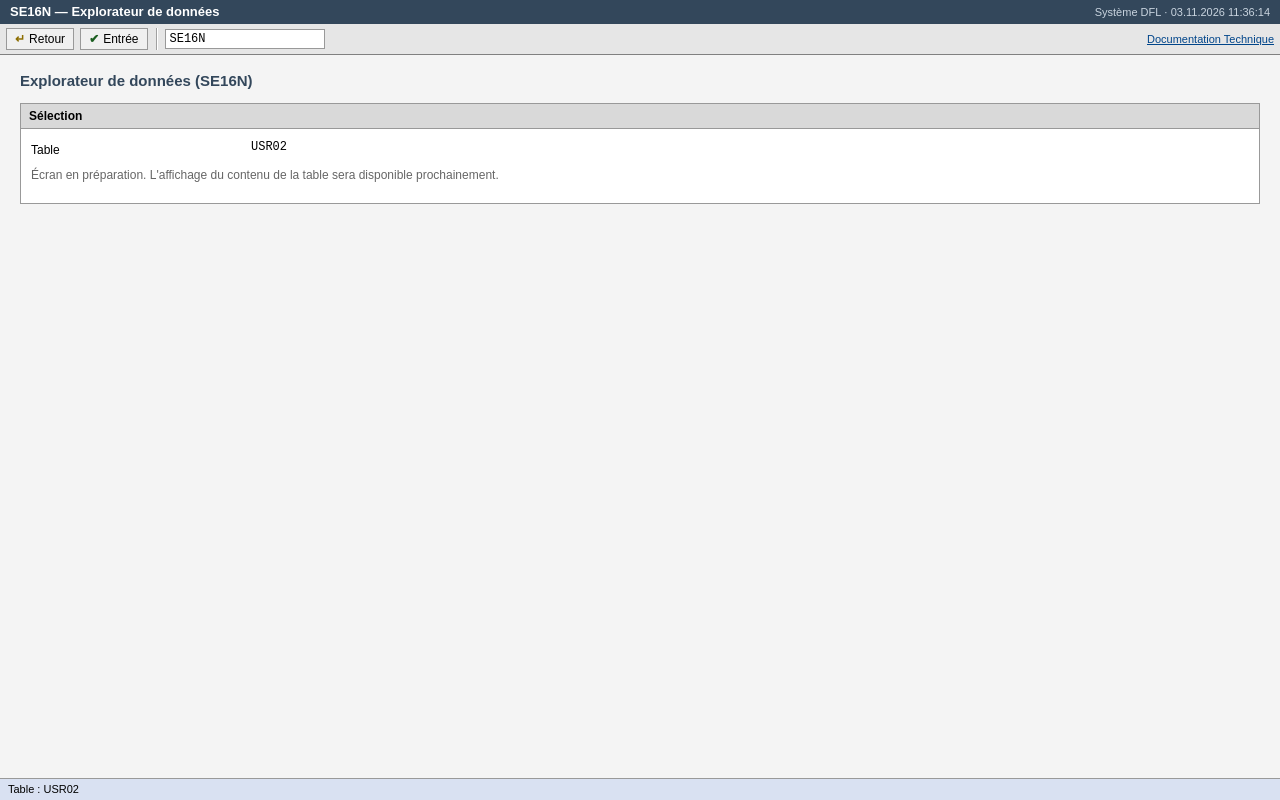
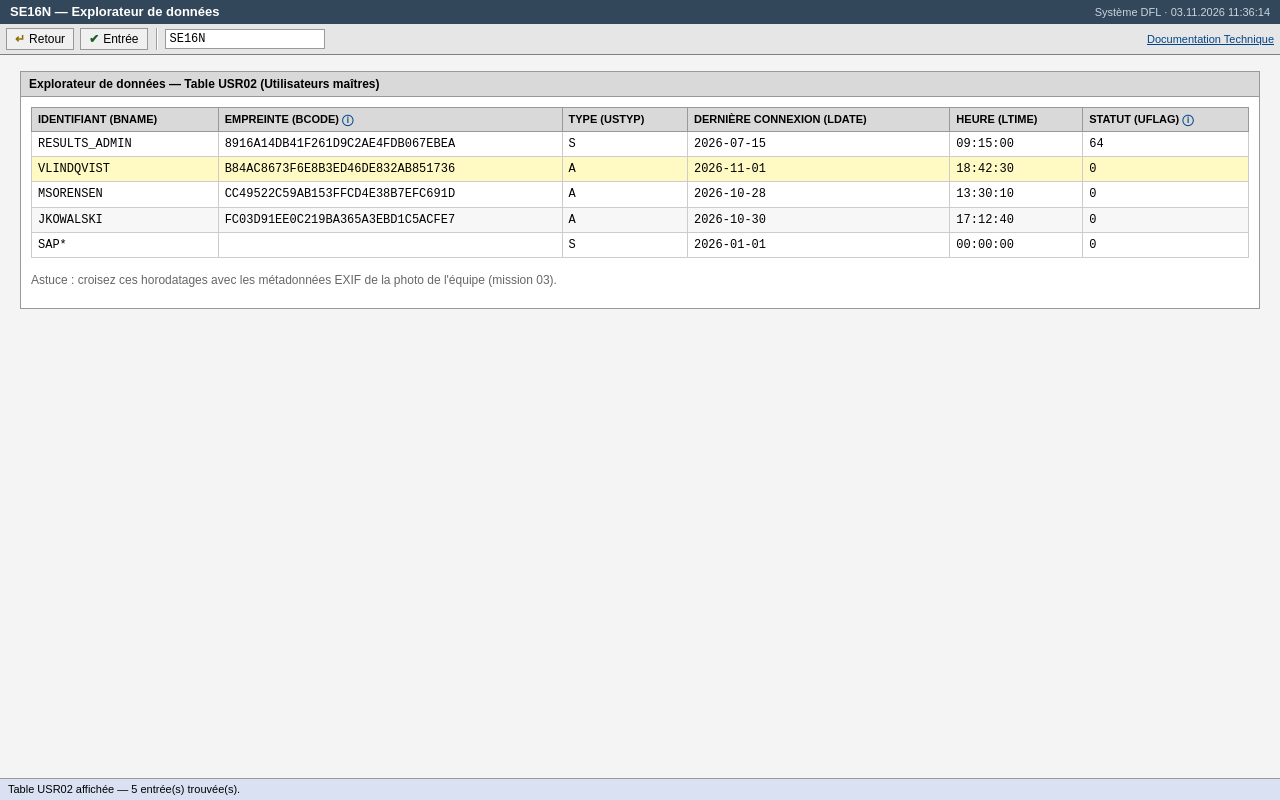
Before and after one commit to n-drobyshevski/biathlon-, a Flask app: page /sap/se16n?table=USR02 in a window 1280 px wide. Run offline with Flask 3, Linux system fonts and the light colour scheme; the visitor is signed in with stand-in values (Sample User, id 1).

Commit message:
Add SE16N data browser for table USR02 to challenge 14
- se16n.html: ALV-style USR02 table with French headers, formatted dates
  and times (raw SAP value in the title attribute), highlighted
  VLINDQVIST row, BCODE and UFLAG tooltips, EXIF hint caption
- /sap/se16n serves USR02 only; any other table shows a red status bar
  'Table non autorisée pour cet audit.' and never echoes the name
- Rows are kept identical to handouts/generate.py (SAP_USR02_export.csv);
  BCODE = MD5(UPPERCASE(password)) computed at startup; no flag on screen
- Tooltip bubble now wraps inside nowrap table headers; right-hand
  column tooltips open leftwards
- Guard test fails if the screen and the generated CSV ever diverge

Co-Authored-By: Claude Sonnet 5.5 <noreply@anthropic.com>
Claude-Session: https://claude.ai/code/session_01QZGtzZJv4v9aAvdvcqqzvx

```diff
--- a/challenges/14-sap-gateway/app/app.py
+++ b/challenges/14-sap-gateway/app/app.py
@@ -14,6 +14,7 @@ gateway accepts registrations; registering a program returns the flag.
 Teaches: why gateway reginfo/secinfo ACLs matter, reading an exposed gateway
 monitor, recognising a permissive ACL.
 """
+import hashlib
 import hmac
 import os
 import sys
@@ -77,6 +78,43 @@ REGINFO = """# reginfo, Gateway registration ACL (DFL / sapgw00)
 #
 P TP=* HOST=* USER=* ACCESS=*
 """
+
+# --------------------------------------------------------------------------
+# SE16N data browser: table USR02 (user master).
+# The rows MUST stay identical to handouts/generate.py gen_sap(), which writes
+# SAP_USR02_export.csv: players compare this screen to that file. The shared
+# fields (BNAME, BCODE, UFLAG, LDATE=TRDAT, LTIME) are guarded by a test; USTYP
+# only exists on screen. BCODE is the simplified legacy scheme used by the
+# whole exercise: MD5(UPPERCASE(password)), upper-case hex. These passwords are
+# fiction for the cracking exercise, not real credentials.
+# --------------------------------------------------------------------------
+def bcode(password):
+    if not password:
+        return ""
+    return hashlib.md5(password.upper().encode()).hexdigest().upper()
+
+
+# (MANDT, BNAME, password, USTYP, LDATE, LTIME, UFLAG), same order as the CSV
+_USR02_SOURCE = [
+    ("001", "RESULTS_ADMIN", "ADMIN2019", "S", "20260715", "091500", 64),
+    ("001", "VLINDQVIST", "CHIP7", "A", "20261101", "184230", 0),
+    ("001", "MSORENSEN", "SUMMER", "A", "20261028", "133010", 0),
+    ("001", "JKOWALSKI", "SWIM2020", "A", "20261030", "171240", 0),
+    ("000", "SAP*", None, "S", "20260101", "000000", 0),
+]
+USR02 = [{"MANDT": m, "BNAME": n, "BCODE": bcode(pw), "USTYP": t,
+          "LDATE": d, "LTIME": tm, "UFLAG": f}
+         for m, n, pw, t, d, tm, f in _USR02_SOURCE]
+HIGHLIGHT_USER = "VLINDQVIST"      # last logon inside the sabotage window
+
+
+def fmt_date(raw):
+    return f"{raw[0:4]}-{raw[4:6]}-{raw[6:8]}"
+
+
+def fmt_time(raw):
+    return f"{raw[0:2]}:{raw[2:4]}:{raw[4:6]}"
+
 
 # Defaults shown in the registration form.
 DEFAULT_TP = "Z_EXPLOIT_RFC"
@@ -142,7 +180,15 @@ def sap_cmd():
 
 @app.get("/sap/se16n")
 def sap_se16n():
-    return sap_render("sap_se16n.html", table=request.args.get("table", ""))
+    # Only USR02 may be browsed; the table name is never echoed back.
+    table = request.args.get("table", "USR02").strip().upper()
+    if table != "USR02":
+        return sap_render("sap_message.html",
+                          status_class_val="sap-statusbar--error",
+                          status_msg_val="Table non autorisée pour cet audit.")
+    rows = [dict(r, ldate_fmt=fmt_date(r["LDATE"]), ltime_fmt=fmt_time(r["LTIME"]),
+                 hot=r["BNAME"] == HIGHLIGHT_USER) for r in USR02]
+    return sap_render("se16n.html", rows=rows)
 
 
 @app.get("/sap/sm37")
--- a/challenges/14-sap-gateway/app/static/sap_gui.css
+++ b/challenges/14-sap-gateway/app/static/sap_gui.css
@@ -202,6 +202,7 @@ code, pre, kbd, .sap-mono { font-family: "Courier New", Courier, monospace; }
   font-size: 11px;
   font-weight: normal;
   text-transform: none;
+  white-space: normal;   /* inside a nowrap <th> the bubble must still wrap */
   color: #000;
   line-height: 1.4;
   text-align: left;
@@ -276,3 +277,6 @@ code, pre, kbd, .sap-mono { font-family: "Courier New", Courier, monospace; }
   white-space: pre-wrap; overflow-wrap: anywhere; color: #222;
 }
 .sap-flag { background: #fff9c4; border-color: #e5d36d; font-weight: bold; }
+
+/* Tooltip on a right-hand column: open towards the left so it stays on screen. */
+.sap-tooltip-right > .sap-tooltip-bubble { left: auto; right: 0; }
--- a/challenges/14-sap-gateway/app/templates/sap_se16n.html
+++ /dev/null
@@ -1,14 +0,0 @@
-{% extends "_sap_base.html" %}
-{% block titlebar %}SE16N &mdash; Explorateur de données{% endblock %}
-{% block tcode %}SE16N{% endblock %}
-{% block status_msg %}Table : {{ table }}{% endblock %}
-{% block content %}
-<h1>Explorateur de données (SE16N)</h1>
-<div class="sap-panel">
-  <div class="sap-panel-header">Sélection</div>
-  <div class="sap-panel-body">
-    <div class="sap-formrow"><label>Table</label><span class="sap-mono">{{ table }}</span></div>
-    <p class="sap-mute">Écran en préparation. L'affichage du contenu de la table sera disponible prochainement.</p>
-  </div>
-</div>
-{% endblock %}
--- /dev/null
+++ b/challenges/14-sap-gateway/app/templates/se16n.html
@@ -0,0 +1,46 @@
+{% extends "_sap_base.html" %}
+{% block titlebar %}SE16N &mdash; Explorateur de données{% endblock %}
+{% block tcode %}SE16N{% endblock %}
+{% block status_msg %}Table USR02 affichée — {{ rows|length }} entrée(s) trouvée(s).{% endblock %}
+{% block content %}
+<div class="sap-panel">
+  <div class="sap-panel-header">Explorateur de données — Table USR02 (Utilisateurs maîtres)</div>
+  <div class="sap-panel-body">
+    <table class="sap-table">
+      <thead>
+        <tr>
+          <th>Identifiant (BNAME)</th>
+          <th>Empreinte (BCODE)
+            <span class="sap-tooltip">
+              <button type="button" class="sap-tooltip-trigger" aria-label="Aide sur BCODE">&#9432;</button>
+              <span class="sap-tooltip-bubble" role="tooltip">BCODE : empreinte legacy du mot de passe SAP. Algorithme = MD5( MOT_DE_PASSE_EN_MAJUSCULES ). Un simple hachage MD5 sans sel : c'est cassable par attaque dictionnaire. Voir la Documentation Technique de l'intranet.</span>
+            </span>
+          </th>
+          <th>Type (USTYP)</th>
+          <th>Dernière connexion (LDATE)</th>
+          <th>Heure (LTIME)</th>
+          <th>Statut (UFLAG)
+            <span class="sap-tooltip sap-tooltip-right">
+              <button type="button" class="sap-tooltip-trigger" aria-label="Aide sur UFLAG">&#9432;</button>
+              <span class="sap-tooltip-bubble" role="tooltip">UFLAG = 0 : compte actif. UFLAG = 64 : compte verrouillé.</span>
+            </span>
+          </th>
+        </tr>
+      </thead>
+      <tbody>
+        {% for r in rows %}
+        <tr{% if r.hot %} class="sap-row-highlight"{% endif %}>
+          <td>{{ r.BNAME }}</td>
+          <td>{{ r.BCODE }}</td>
+          <td>{{ r.USTYP }}</td>
+          <td title="{{ r.LDATE }}">{{ r.ldate_fmt }}</td>
+          <td title="{{ r.LTIME }}">{{ r.ltime_fmt }}</td>
+          <td>{{ r.UFLAG }}</td>
+        </tr>
+        {% endfor %}
+      </tbody>
+    </table>
+    <p class="sap-mute">Astuce : croisez ces horodatages avec les métadonnées EXIF de la photo de l'équipe (mission 03).</p>
+  </div>
+</div>
+{% endblock %}
```
Also changed, not shown: tests/test_intranet_assets.py (+23 -0 lines).
